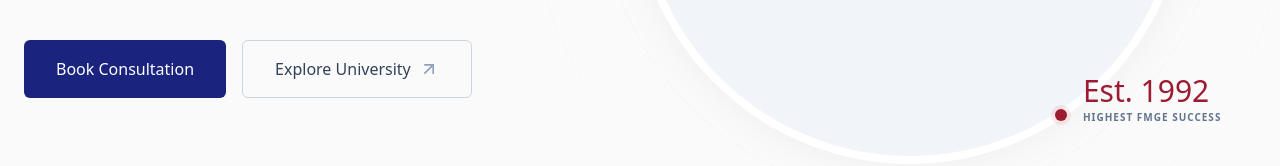
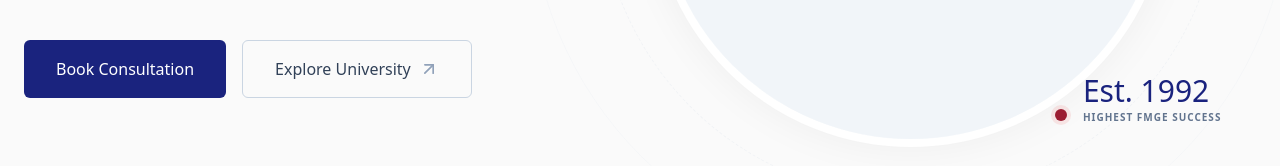
Before and after one commit to Intasolutions/Study_At_Georgia, a Next.js app in the folder frontend/: page / in a window 1280 px wide. Shown: the part 539-705 px from the top of the page. Built offline with nearby package versions, Linux system fonts and the light colour scheme; no server answers.

Commit message:
updated codehero minor changes

```diff
--- a/frontend/src/components/Hero.tsx
+++ b/frontend/src/components/Hero.tsx
@@ -91,7 +91,7 @@ export default function Hero() {
                 initial={{ opacity: 0, scale: 0.9 }}
                 animate={{ opacity: 1, scale: 1 }}
                 transition={{ duration: 1, ease: "easeOut", delay: 0.2 }}
-                className="relative w-[80%] aspect-square z-20 rounded-full border-[8px] border-white shadow-[0_0_40px_rgba(0,0,0,0.05)] overflow-hidden bg-slate-100"
+                className="relative w-[75%] aspect-square z-20 rounded-full border-[8px] border-white shadow-[0_0_40px_rgba(0,0,0,0.05)] overflow-hidden bg-slate-100"
               >
                 {content.home_hero_image_img ? (
                   <Image
@@ -145,7 +145,7 @@ export default function Hero() {
                   </svg>
                 </div>
                 <div className="text-left pb-1">
-                  <div className="text-3xl font-light text-brand-crimson leading-none mb-1">{content.hero_statistic_2_title || "Est. 1992"}</div>
+                  <div className="text-3xl font-light text-brand-primary leading-none mb-1">{content.hero_statistic_2_title || "Est. 1992"}</div>
                   <div className="text-[10px] font-bold text-slate-500 uppercase tracking-widest">{content.hero_statistic_2_description || "Highest FMGE Success"}</div>
                 </div>
               </motion.div>
```
